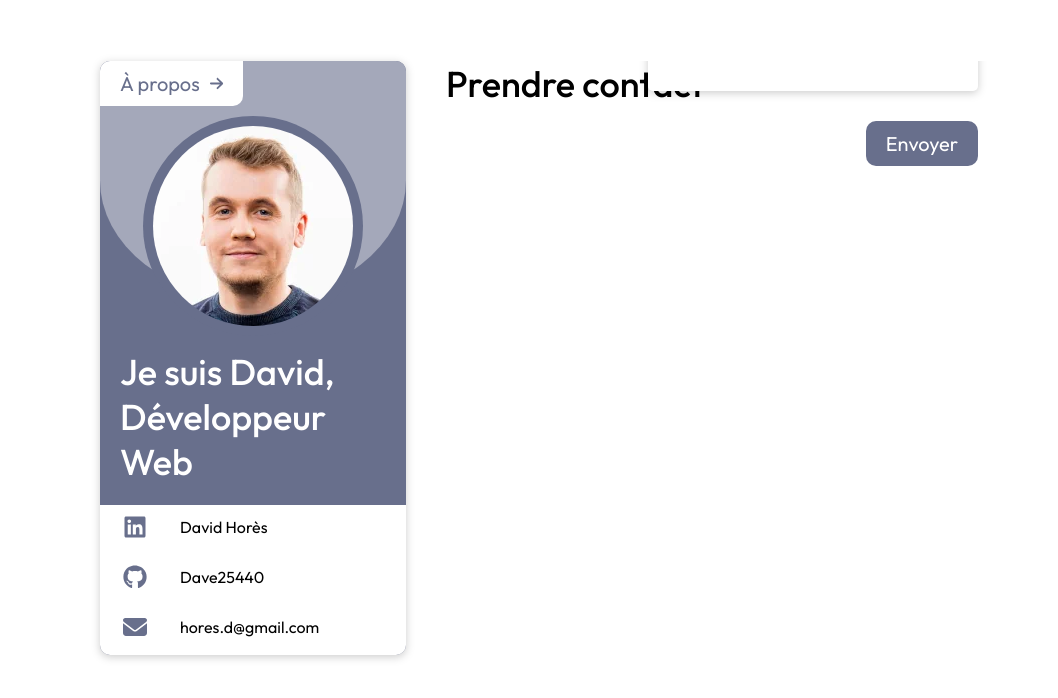
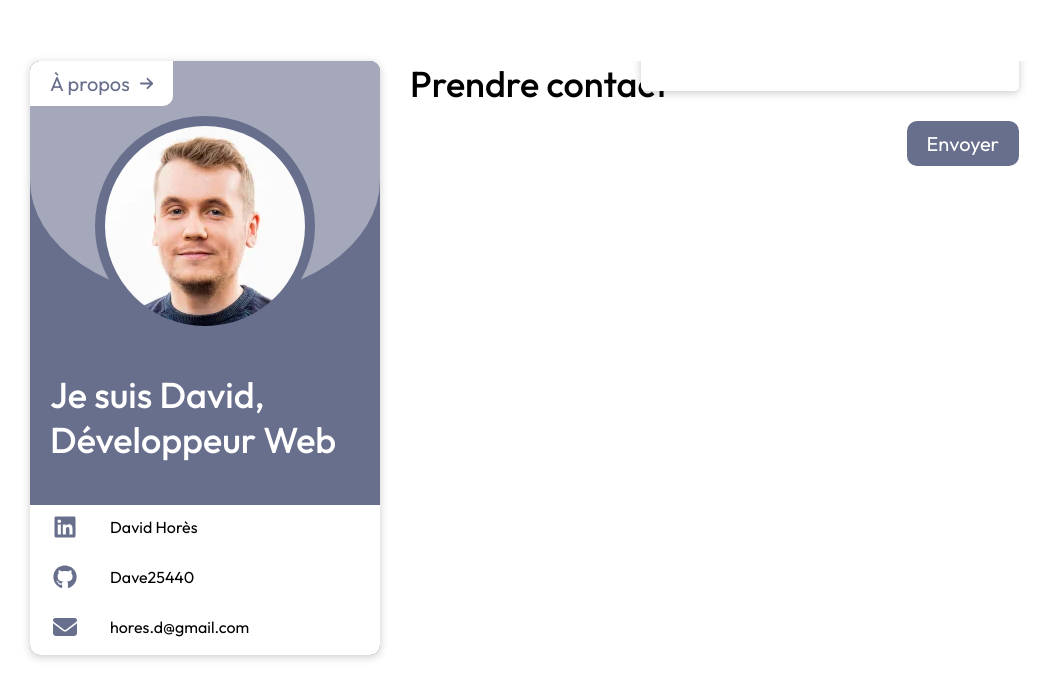
Before and after one commit to Dave25440/david-hores-portfolio, a React (Create React App) app: page /david-hores-portfolio/contact in a window 1280 px wide. Shown: the part 150-848 px from the top of the page, without its empty margins (0-1058 px from the left). Built offline with nearby package versions, Linux system fonts and the light colour scheme.

Commit message:
Update breakpoint-medium and breakpoint-small variables, add media query to global stylesheet and update grid mixin

```diff
--- a/src/styles/_mixins.scss
+++ b/src/styles/_mixins.scss
@@ -43,7 +43,7 @@
     grid-template-rows: $rows;
     gap: 40px;
 
-    @media (max-width: variables.$breakpoint-small) {
+    @media (max-width: variables.$breakpoint-medium) {
         gap: 30px;
     }
 }
--- a/src/styles/_variables.scss
+++ b/src/styles/_variables.scss
@@ -1,5 +1,5 @@
-$breakpoint-medium: 1024px;
-$breakpoint-small: 768px;
+$breakpoint-medium: 1440px;
+$breakpoint-small: 1024px;
 $color-background: #fff;
 $color-content: #000;
 $color-primary: #686f8c;
--- a/src/styles/global.scss
+++ b/src/styles/global.scss
@@ -12,6 +12,11 @@ body {
     margin: auto;
     padding: 0 100px;
 
+    @media (max-width: variables.$breakpoint-medium) {
+        max-width: calc(variables.$breakpoint-medium - 60px);
+        padding: 0 30px;
+    }
+
     @media (max-width: variables.$breakpoint-small) {
         max-width: 400px;
         padding: 0 20px;
```
